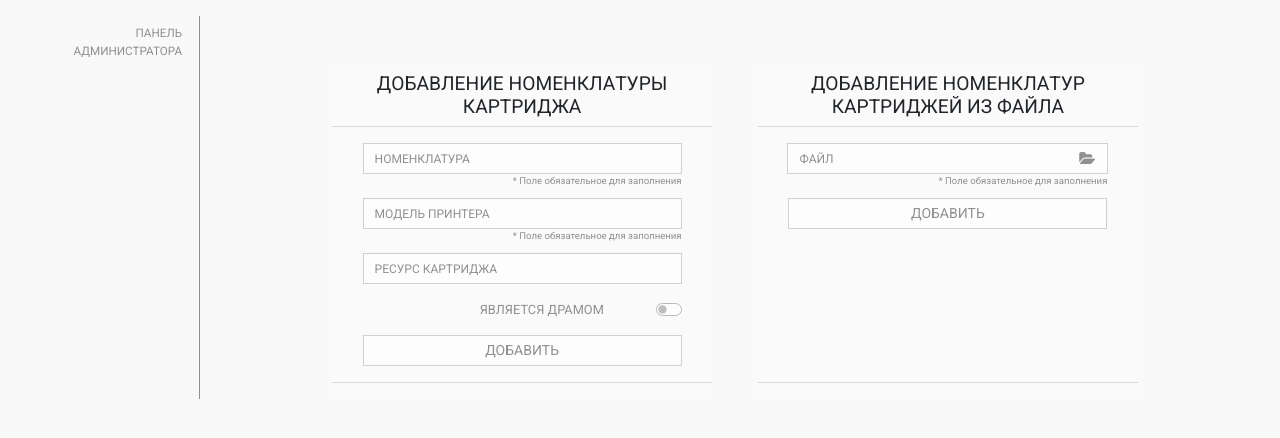
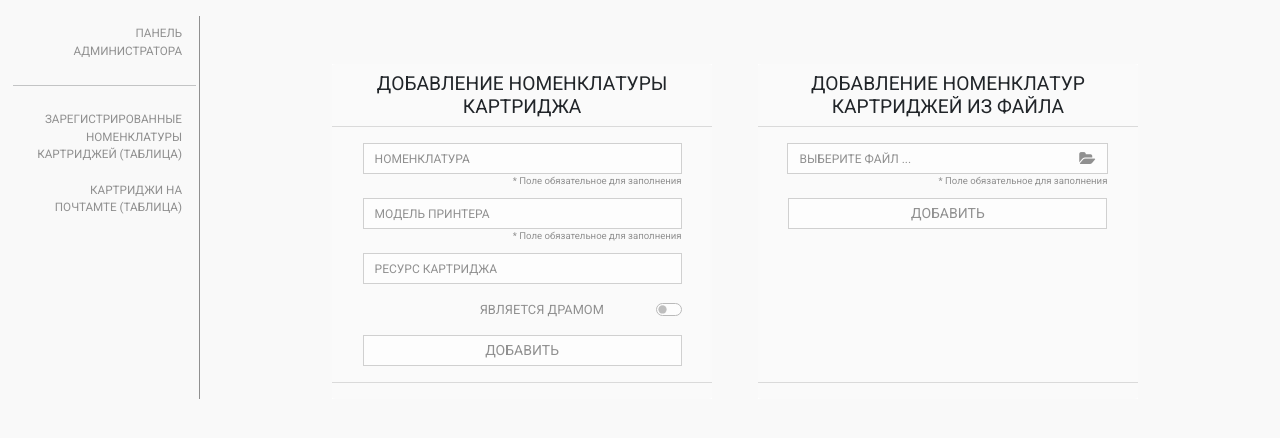
Before and after one commit to palladine/uchet_rashod, a Django app: page /base/add_cartridge in a window 1280 px wide. Shown: the part 70-508 px from the top of the page. Run offline with Django 3.2, Linux system fonts and the light colour scheme; the visitor is signed in with stand-in values (Sample User, id 1).

Commit message:
10.12 #3

```diff
--- a/base/forms.py
+++ b/base/forms.py
@@ -126,6 +126,6 @@ class AddCartridgesFileForm(forms.Form):
     '''
     file = WorkFile(label='Файл', max_length=100, help_text=ht, required=True,
                         widget=forms.FileInput(attrs={'class': 'form-control form-control-sm',
-                                                      'placeholder': 'ФАЙЛ',
+                                                      'placeholder': 'ВЫБЕРИТЕ ФАЙЛ ...',
                                                       'id': 'file',
                                                       'style': 'display: none;'}))
--- a/base/static/css/main.css
+++ b/base/static/css/main.css
@@ -171,3 +171,9 @@ nav.head {
     color: #909090;
     margin-bottom: -0.4rem;
 }
+
+
+hr {
+    margin-right: 3px;
+    margin-left: 3px;
+}
--- a/templates/addcartridge.html
+++ b/templates/addcartridge.html
@@ -63,16 +63,11 @@
                             <div class="mb-3">
                                 <div class="input-group">
                                     {{ form_multy.file }}
-                                    <input type="text" id='textfile' class="form-control form-control-sm" placeholder = 'ФАЙЛ'/>
+                                    <input type="text" id='textfile' class="form-control form-control-sm" placeholder = 'ВЫБЕРИТЕ ФАЙЛ ...'/>
                                     <label class='labelfile' for="file"><span class="icon-inside"><i class="fa fa-folder-open"></i></span></label>
                                 </div>
                                 <p class="ht">{{ form_multy.file.help_text }}</p>
                             </div>
-
-
-
-
-
 
                              <button class="btn btn-outline-primary btn-sm col-12 shadow-none text-uppercase" name='multy' type="submit">
                                 Добавить
--- a/templates/base.html
+++ b/templates/base.html
@@ -65,6 +65,7 @@
 
                         {% if user.is_staff %}
                             <a class="nav-link text-uppercase" href="/../admin">Панель администратора</a>
+                            <hr>
                         {% endif %}
 
                         {% if user.role == '1' %}
@@ -72,7 +73,12 @@
                             <a class="nav-link text-uppercase" href="#">Добавить пользователя</a>
                             <a class="nav-link text-uppercase" href="{% url 'add_cartridge' %}">Добавить номенклатуру картриджа</a>
                             <a class="nav-link text-uppercase" href="#">Отправить на почтамт</a>
+                            <hr>
                         {% endif %}
+
+                            <a class="nav-link text-uppercase" href="#">Зарегистрированные номенклатуры картриджей (таблица)</a>
+                            <a class="nav-link text-uppercase" href="#">Картриджи на почтамте (таблица)</a>
+
                     </nav>
                 </div>
 
@@ -103,12 +109,9 @@
         });
 
 
-        document.getElementById('file').addEventListener('change', doVal);
-        function doVal() {
-            console.log('sdsdfsdfsdf');
+        document.getElementById('file').addEventListener('change', doValfile);
+        function doValfile() {
             var a = document.getElementById('file');
-            console.log(a);
-
             if(a.value == "")
             {
                 document.getElementById("textfile").value = "";
@@ -119,6 +122,22 @@
                 document.getElementById("textfile").value = theSplit[theSplit.length-1];
             }
         }
+
+        document.getElementById('textfile').addEventListener('change', doValtextfile);
+        function doValtextfile() {
+            var a = document.getElementById('textfile');
+            if(a.value == "")
+            {
+                document.getElementById("file").value = "";
+            }
+            else
+            {
+                var theSplit = a.value.split('\\');
+                document.getElementById("file").value = theSplit[theSplit.length-1];
+            }
+        }
+
+
     </script>
 
 
```
